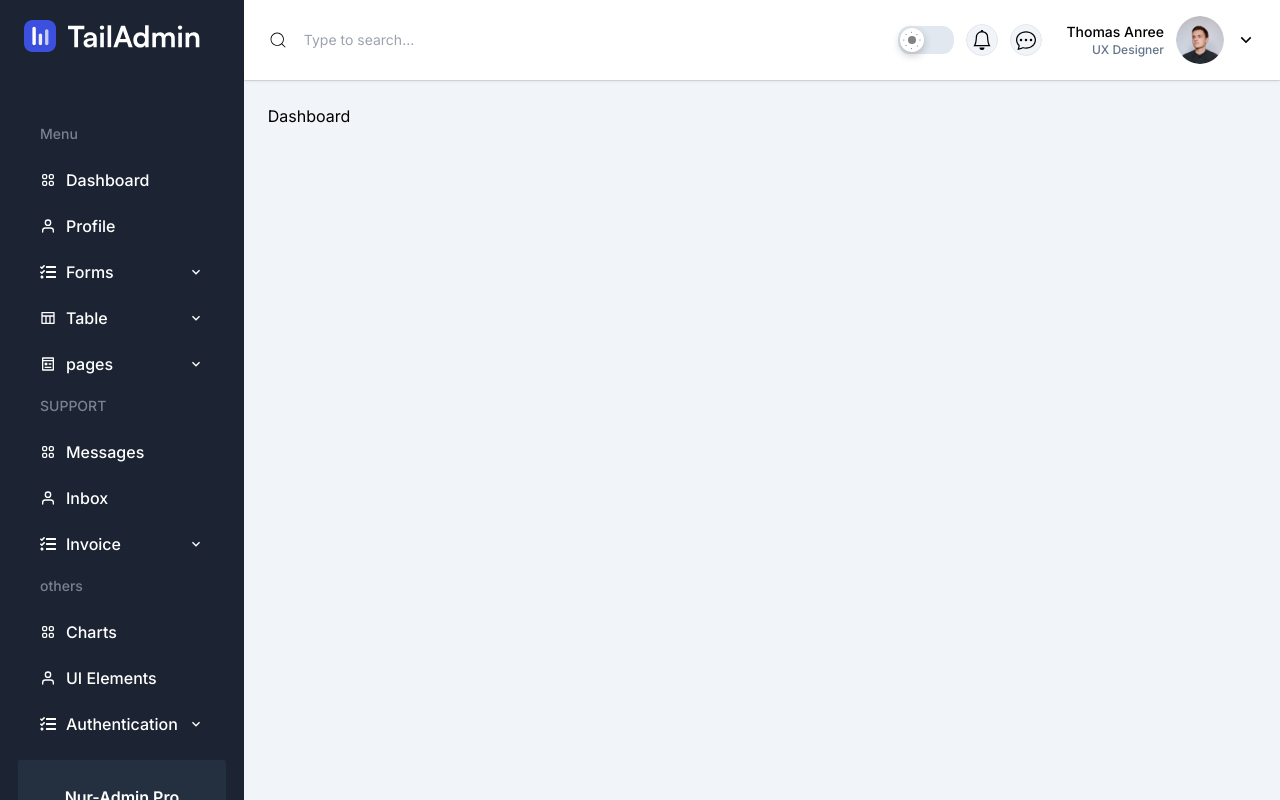
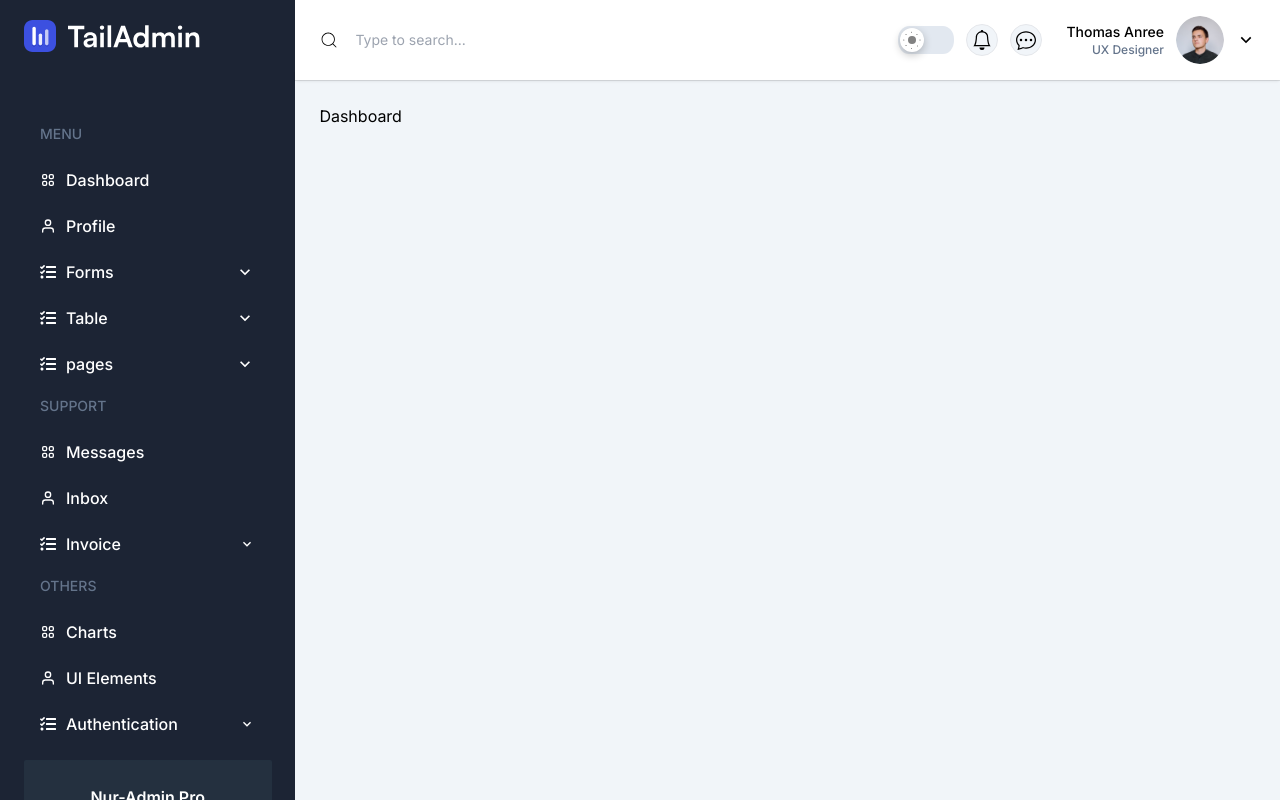
Before and after one commit to eCodeVoyager/NurAdmin-Dashboard, a React (Vite) app: page / in a window 1280 px wide. Built offline with nearby package versions, Linux system fonts and the light colour scheme.

Commit message:
men group sub-menus added

```diff
--- a/src/components/shared/Navbar/Navbar.jsx
+++ b/src/components/shared/Navbar/Navbar.jsx
@@ -5,8 +5,13 @@ import { Link } from "react-router-dom";
 import { BsChatDots } from "react-icons/bs"
 import userImg from "../../../assets/images/user-01.png";
 import { RiArrowDownSLine } from "react-icons/ri";
+
+
 const Navbar = () => {
-  return <nav className="flex flex-grow w-full items-center justify-between px-4 py-4 shadow-2 md:px-6 2xl:px-11">
+  return(
+    <header className="sticky top-0 z-999 flex w-full bg-foreGround shadow-[0px_2px_3px_-1px_rgba(0,0,0,0.1),0px_1px_0px_0px_rgba(25,28,33,0.02),0px_0px_0px_1px_rgba(25,28,33,0.08)] dark:drop-shadow-none">
+
+    <nav className="flex flex-grow w-full items-center justify-between px-4 py-4 shadow-2 md:px-6 2xl:px-11">
       <div className="hidden sm:block">
         <form action="" method="POST">
           <div className="relative flex items-center">
@@ -54,7 +59,9 @@ const Navbar = () => {
           </Link>
         </div>
       </div>
-  </nav>;
+    </nav>
+    </header>
+  )
 };
 
 export default Navbar;
--- a/src/components/shared/SideBar/Sidebar.jsx
+++ b/src/components/shared/SideBar/Sidebar.jsx
@@ -4,10 +4,19 @@ import { HiOutlineViewGrid } from "react-icons/hi";
 import { RiTableLine } from "react-icons/ri";
 import { RiPagesLine } from "react-icons/ri";
 import { MdKeyboardArrowDown } from "react-icons/md";
-import { FiUser } from "react-icons/fi";
+import { FiHome, FiUser } from "react-icons/fi";
 import { FaTasks } from "react-icons/fa";
 import { Link } from 'react-router-dom';
+import { useState } from "react";
+
+
 const Sidebar = () => {
+    const [activeMenu, setActiveMenu] = useState(null);
+
+    const handleMenuClick = (menu) => {
+        setActiveMenu(menu === activeMenu ? null : menu);
+    };
+
     return (
         <div className='w-full no-scrollbar flex flex-col overflow-y-scroll duration-300 ease-linear'>
             {/* sidebar header  */}
@@ -21,37 +30,69 @@ const Sidebar = () => {
                 <nav className="mt-5 px-4 py-4 lg:mt-9 lg:px-6 flex flex-col gap-3">
                     {/* Menu Group  */}
                     <div className="">
-                        <h3 className='mb-4 ml-4 text-sm font-medium text-[#DAE0EA]/50'>Menu</h3>
+                        <h3 className='mb-4 ml-4 text-sm font-medium text-secondary uppercase'>Menu</h3>
                         <ul className='flex flex-col gap-1.5'>
-                            <li><Link to="/" className='className="group relative flex items-center gap-2.5 rounded-sm px-4 py-2 font-medium text-white duration-300 ease-in-out hover:bg-[#323A48]' ><HiOutlineViewGrid />Dashboard</Link></li>
-                            <li><Link to="/profile" className='className="group relative flex items-center gap-2.5 rounded-sm px-4 py-2 font-medium text-white duration-300 ease-in-out hover:bg-[#323A48]'><FiUser />Profile</Link></li>
-                            <li><Link className='className="group relative flex items-center gap-2.5 rounded-sm px-4 py-2 font-medium text-white duration-300 ease-in-out hover:bg-[#323A48]' href=""><FaTasks />Forms <MdKeyboardArrowDown className='ml-auto' /></Link></li>
-                            <li><Link className='className="group relative flex items-center gap-2.5 rounded-sm px-4 py-2 font-medium text-white duration-300 ease-in-out hover:bg-[#323A48]' href=""><RiTableLine />Table <MdKeyboardArrowDown className='ml-auto' /></Link></li>
-                            <li><Link className='className="group relative flex items-center gap-2.5 rounded-sm px-4 py-2 font-medium text-white duration-300 ease-in-out hover:bg-[#323A48]' href=""><RiPagesLine />pages <MdKeyboardArrowDown className='ml-auto' /></Link></li>
+                            <li><Link to="/" className='className="group relative flex items-center gap-2.5 rounded-sm px-4 py-2 font-medium text-white duration-300 ease-in-out hover:bg-menuHover' ><HiOutlineViewGrid />Dashboard</Link></li>
+                            <li><Link to="/profile" className='className="group relative flex items-center gap-2.5 rounded-sm px-4 py-2 font-medium text-white duration-300 ease-in-out hover:bg-menuHover'><FiUser />Profile</Link></li>
+                            <li><Link onClick={() => handleMenuClick('menu1')} className={`group relative flex items-center gap-2.5 rounded-sm px-4 py-2 font-medium text-white duration-300 ease-in-out hover:bg-menuHover ${activeMenu === 'menu1' ? "bg-menuHover" : ""}`} href=""><FaTasks />Forms <MdKeyboardArrowDown className={`ml-auto text-xl ${activeMenu === 'menu1' ? "rotate-180" : ""}`} /></Link></li>
+
+
+                            {/* Sub-menus  */}
+                            {activeMenu === 'menu1' && (
+                                <ul className='my-4 flex flex-col gap-2.5 pl-10'>
+                                    <li><Link to="/" className='group relative flex items-center gap-2.5 rounded-md text-md font-normal text-[#DAE0EA]/50 duration-300 ease-in-out hover:text-white'>Form Elements</Link></li>
+
+                                    <li><Link to="/" className='group relative flex items-center gap-2.5 rounded-md text-md font-normal text-[#DAE0EA]/50 duration-300 ease-in-out hover:text-white'>From layout</Link></li>
+                                </ul>
+                            )}
+
+                            <li><Link onClick={() => handleMenuClick('menu2')} className={`group relative flex items-center gap-2.5 rounded-sm px-4 py-2 font-medium text-white duration-300 ease-in-out hover:bg-menuHover ${activeMenu === 'menu2' ? "bg-menuHover" : ""}`} href=""><FaTasks />Table <MdKeyboardArrowDown className={`ml-auto text-xl ${activeMenu === 'menu2' ? "rotate-180" : ""}`} /></Link></li>
+
+                            {/* Sub-menus  */}
+                            {activeMenu === 'menu2' && (
+                                <ul className='my-4 flex flex-col gap-2.5 pl-10'>
+                                    <li><Link to="/" className='group relative flex items-center gap-2.5 rounded-md text-md font-normal text-[#DAE0EA]/50 duration-300 ease-in-out hover:text-white'>Tables</Link></li>
+
+                                    <li><Link to="/" className='group relative flex items-center gap-2.5 rounded-md text-md font-normal text-[#DAE0EA]/50 duration-300 ease-in-out hover:text-white'>Pro Tables</Link></li>
+                                </ul>
+                            )}
+
+                            <li><Link onClick={() => handleMenuClick('menu3')} className={`group relative flex items-center gap-2.5 rounded-sm px-4 py-2 font-medium text-white duration-300 ease-in-out hover:bg-menuHover ${activeMenu === 'menu3' ? "bg-menuHover" : ""}`} href=""><FaTasks />pages <MdKeyboardArrowDown className={`ml-auto text-xl ${activeMenu === 'menu3' ? "rotate-180" : ""}`} /></Link></li>
+
+                            {/* Sub-menus  */}
+                            {activeMenu === 'menu3' && (
+                                <ul className='my-4 flex flex-col gap-2.5 pl-10'>
+                                    <li><Link to="/" className='group relative flex items-center gap-2.5 rounded-md text-md font-normal text-[#DAE0EA]/50 duration-300 ease-in-out hover:text-white'>Setting</Link></li>
+
+                                    <li><Link to="/" className='group relative flex items-center gap-2.5 rounded-md text-md font-normal text-[#DAE0EA]/50 duration-300 ease-in-out hover:text-white'>Teams</Link></li>
+                                    <li><Link to="/" className='group relative flex items-center gap-2.5 rounded-md text-md font-normal text-[#DAE0EA]/50 duration-300 ease-in-out hover:text-white'>Terms & Conditions</Link></li>
+                                </ul>
+                            )}
+
                         </ul>
                     </div>
                     {/* Support Group  */}
                     <div className="">
-                        <h3 className='mb-4 ml-4 text-sm font-medium text-[#DAE0EA]/50'>SUPPORT</h3>
+                        <h3 className='mb-4 ml-4 text-sm font-medium text-secondary uppercase'>SUPPORT</h3>
                         <ul className='flex flex-col gap-1.5'>
-                            <li><Link className='className="group relative flex items-center gap-2.5 rounded-sm px-4 py-2 font-medium text-white duration-300 ease-in-out hover:bg-[#323A48]' href=""><HiOutlineViewGrid />Messages</Link></li>
-                            <li><Link className='className="group relative flex items-center gap-2.5 rounded-sm px-4 py-2 font-medium text-white duration-300 ease-in-out hover:bg-[#323A48]' href=""><FiUser />Inbox</Link></li>
-                            <li><Link className='className="group relative flex items-center gap-2.5 rounded-sm px-4 py-2 font-medium text-white duration-300 ease-in-out hover:bg-[#323A48]' href=""><FaTasks />Invoice <MdKeyboardArrowDown className='ml-auto' /></Link></li>
+                            <li><Link className='className="group relative flex items-center gap-2.5 rounded-sm px-4 py-2 font-medium text-white duration-300 ease-in-out hover:bg-menuHover' href=""><HiOutlineViewGrid />Messages</Link></li>
+                            <li><Link className='className="group relative flex items-center gap-2.5 rounded-sm px-4 py-2 font-medium text-white duration-300 ease-in-out hover:bg-menuHover' href=""><FiUser />Inbox</Link></li>
+                            <li><Link className='className="group relative flex items-center gap-2.5 rounded-sm px-4 py-2 font-medium text-white duration-300 ease-in-out hover:bg-menuHover' href=""><FaTasks />Invoice <MdKeyboardArrowDown className='ml-auto' /></Link></li>
                         </ul>
                     </div>
                     {/* others Group  */}
                     <div className="">
-                        <h3 className='mb-4 ml-4 text-sm font-medium text-[#DAE0EA]/50'>others</h3>
+                        <h3 className='mb-4 ml-4 text-sm font-medium text-secondary uppercase'>Others</h3>
                         <ul className='flex flex-col gap-1.5'>
-                            <li><Link className='className="group relative flex items-center gap-2.5 rounded-sm px-4 py-2 font-medium text-white duration-300 ease-in-out hover:bg-[#323A48]' href=""><HiOutlineViewGrid />Charts</Link></li>
-                            <li><Link className='className="group relative flex items-center gap-2.5 rounded-sm px-4 py-2 font-medium text-white duration-300 ease-in-out hover:bg-[#323A48]' href=""><FiUser />UI Elements</Link></li>
-                            <li><Link className='className="group relative flex items-center gap-2.5 rounded-sm px-4 py-2 font-medium text-white duration-300 ease-in-out hover:bg-[#323A48]' href=""><FaTasks />Authentication <MdKeyboardArrowDown className='ml-auto' /></Link></li>
+                            <li><Link className='className="group relative flex items-center gap-2.5 rounded-sm px-4 py-2 font-medium text-white duration-300 ease-in-out hover:bg-menuHover' href=""><HiOutlineViewGrid />Charts</Link></li>
+                            <li><Link className='className="group relative flex items-center gap-2.5 rounded-sm px-4 py-2 font-medium text-white duration-300 ease-in-out hover:bg-menuHover' href=""><FiUser />UI Elements</Link></li>
+                            <li><Link className='className="group relative flex items-center gap-2.5 rounded-sm px-4 py-2 font-medium text-white duration-300 ease-in-out hover:bg-menuHover' href=""><FaTasks />Authentication <MdKeyboardArrowDown className='ml-auto' /></Link></li>
                         </ul>
                     </div>
                 </nav>
             </div>
             {/* Promo box  */}
-            <div className="mx-auto mb-10 w-full max-w-52 rounded-sm border border-[#24303F]/80 bg-[#24303F] px-4 py-6 text-center shadow-default">
+            <div className="mx-auto mb-10 w-full max-w-[15.5rem] rounded-sm border border-[#24303F]/80 bg-[#24303F] px-4 py-6 text-center shadow-default">
                 <h3 className="mb-1 font-semibold text-white">Nur-Admin Pro</h3>
                 <p className="mb-4 text-xs text-gray-400">Get All Dashboards and 300+ UI Elements</p>
                 <Link href="#" target="_blank" rel="nofollow" className="flex items-center justify-center rounded-md bg-primary p-2 text-white hover:bg-opacity-95">
--- a/src/layouts/RootLayout.jsx
+++ b/src/layouts/RootLayout.jsx
@@ -6,16 +6,13 @@ const RootLayout = () => {
   return (
     <div className="flex h-screen overflow-hidden">
       {/* sidebar start here  */}
-      <aside className="flex w-75 h-screen bg-dark">
+      <aside className="flex w-96 h-screen bg-dark">
         <Sidebar />
       </aside>
 
       {/* content aria  */}
       <div className="w-full">
-        <header className="sticky top-0 z-999 flex w-full bg-foreGround shadow-[0px_2px_3px_-1px_rgba(0,0,0,0.1),0px_1px_0px_0px_rgba(25,28,33,0.02),0px_0px_0px_1px_rgba(25,28,33,0.08)] dark:drop-shadow-none">
-          <Navbar />
-        </header>
-
+        <Navbar />
         <main>
           <Outlet />
         </main>
--- a/tailwind.config.js
+++ b/tailwind.config.js
@@ -10,6 +10,7 @@ export default {
         dark: "#1C2434",
         backGround: "#F1F5F9",
         foreGround: "#FFFFFF",
+        menuHover:"#323A48"
       },
       padding: {
         22: "100px",
```
Lines whose indentation alone changed are shown as unchanged.
